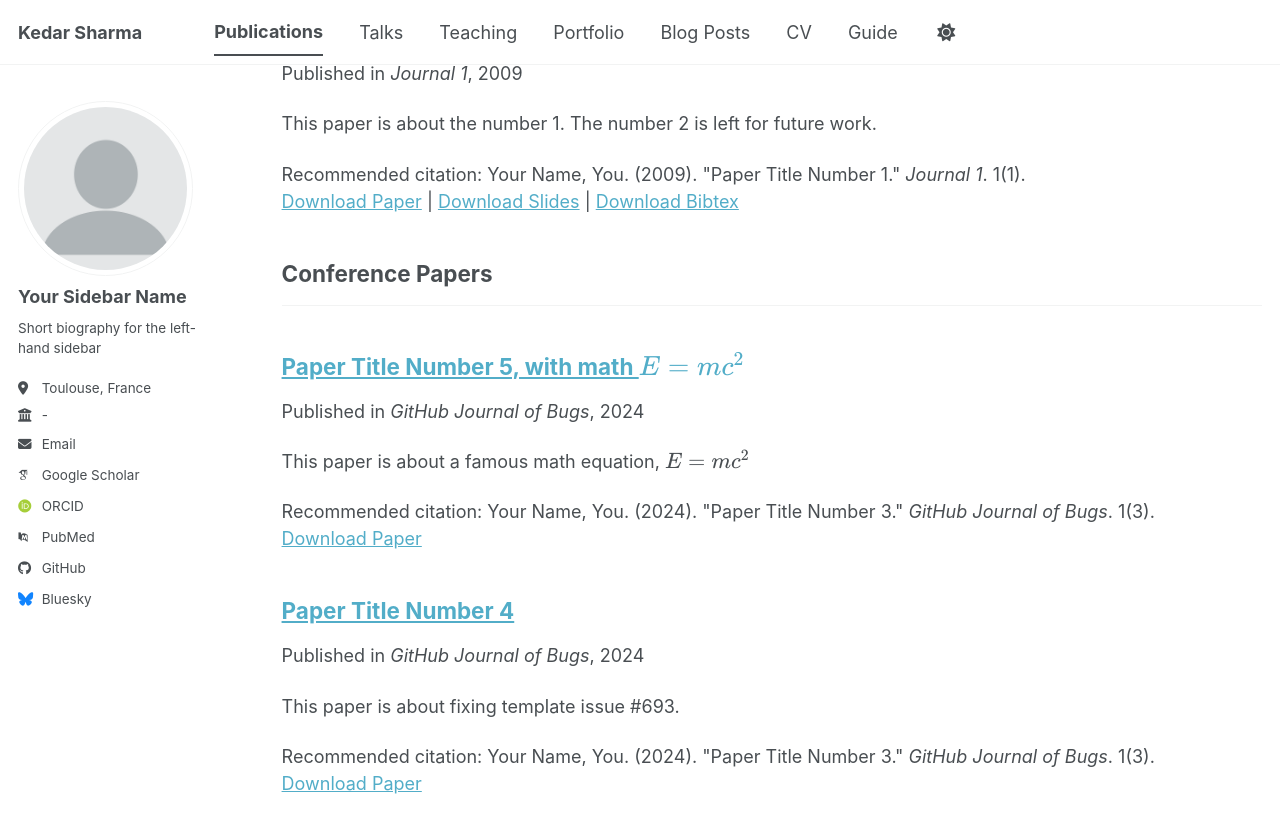
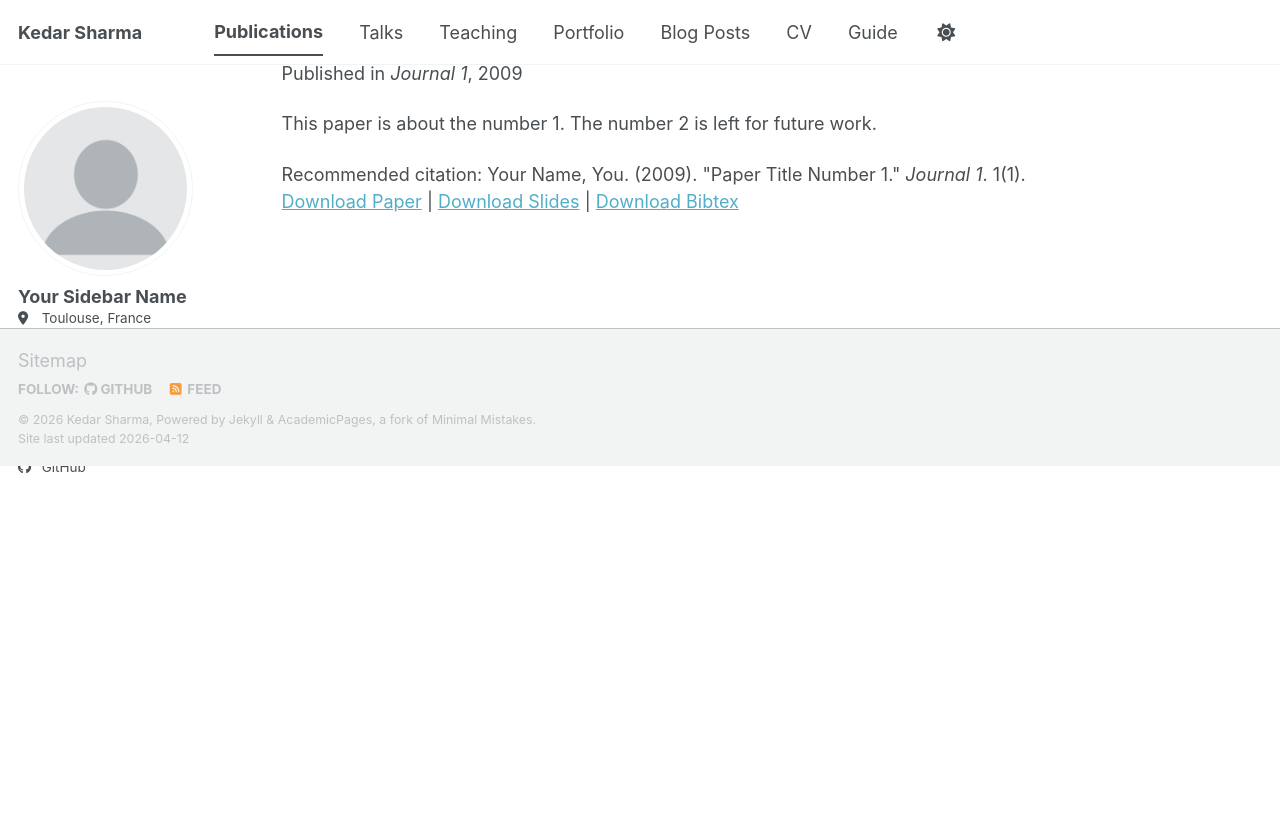
Before and after one commit to kedarsh20/kedarsh20.github.io, a Jekyll site: the page built from _pages/publications.html, in a window 1280 px wide and 900 px high, scrolled down 781 px. Shown: the top 833 px of the window. Built offline with Jekyll 4.4.1, drawn with Linux system fonts in a browser that asks for light colours; some web fonts are replaced; a script bundle is joined from its source files by our own code; library files that are not in the unit come from our copies; after the commit the page ends 1247 px from its top, so only the background shows below that.

Commit message:
Update _config.yml

```diff
--- a/_config.yml
+++ b/_config.yml
@@ -26,7 +26,7 @@
   avatar           : "profile.png"
   name             : "Your Sidebar Name"
   pronouns         : # example: "she/her"
-  bio              : "Short biography for the left-hand sidebar"
+  bio              : #"Short biography for the left-hand sidebar"
   location         : "Toulouse, France"
   employer         : "-"
   uri              : # URL
@@ -41,7 +41,7 @@
   orcid            : "https://orcid.org/0000-0002-6681-3392"
   semantic         : # URL
   ssrn             : # URL
-  pubmed           : "https://www.ncbi.nlm.nih.gov/pubmed/?term=john+snow"
+  pubmed           : #"https://www.ncbi.nlm.nih.gov/pubmed/?term=john+snow"
   researchgate     : # URL
   scopus           : # URL
   zotero           : # URL
@@ -51,13 +51,13 @@
   bitbucket        : # Username - Update with your username on the site
   codepen          : # Username
   dribbble         : # Username
-  github           : "academicpages"
+  github           : "kedarsh20"
   kaggle           : # Username
   stackoverflow    : # User number or user number and name (i.e., use "1" or "1/jeff-atwood")
 
   # Social media
   artstation       : # Username
-  bluesky          : "bsky.app" # Replace this with you Bluesky username
+  bluesky          : #"bsky.app" # Replace this with you Bluesky username
   facebook         : # Username
   flickr           : # Username
   foursquare       : # Username
@@ -88,8 +88,8 @@
     title: 'Books'
   manuscripts:
     title: 'Journal Articles'
-  conferences:
-    title: 'Conference Papers'
+#  conferences:
+ #   title: 'Conference Papers'
 
 # Site Settings
 teaser                   :  # filename of teaser fallback teaser image placed in /images/ for social media previews
@@ -138,7 +138,7 @@
 
 # Social Sharing
 twitter:
-  username               : &twitter
+  username               : # &twitter
 facebook:
   username               :
   app_id                 :
@@ -222,7 +222,7 @@
 # These settings control the types of collections used by the template
 collections:
   teaching:
-    output: true
+    output: false
     permalink: /:collection/:path/
   publications:
     output: true
```
